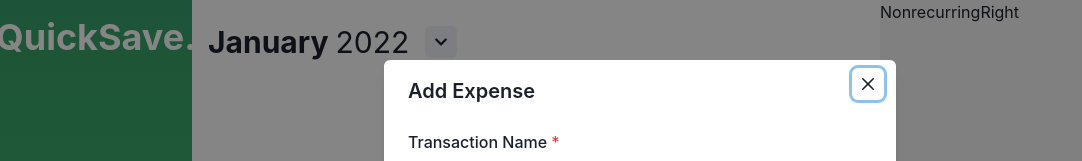
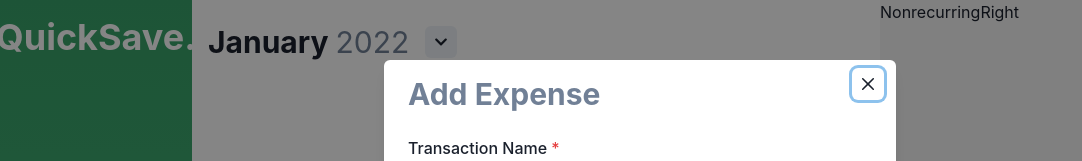
Before and after one commit to FrancisCalizo/quicksave, a Next.js app in the folder client/: page /dashboard/nonrecurring in a window 1280 px wide. Both pictures are taken after a click on the button "Add Expense". Shown: the top 161 px of the page, without its empty margins (0-1082 px from the left). Built offline with nearby package versions, Linux system fonts and the light colour scheme; no server answers.

Commit message:
feat: add success toast, reload data on success, clear form on modal close

```diff
--- a/client/components/Combobox.tsx
+++ b/client/components/Combobox.tsx
@@ -30,7 +30,8 @@ const ComboboxItem = React.forwardRef(({ itemIndex, highlightedIndex, ...props }
   return (
     <ListItem
       transition="background-color 220ms, color 220ms"
-      bg={isActive ? 'teal.100' : null}
+      bg={isActive ? 'green.400' : null}
+      color={isActive ? 'white' : 'black'}
       borderRadius={5}
       px={4}
       py={2}
--- a/client/pages/dashboard/nonrecurring/index.tsx
+++ b/client/pages/dashboard/nonrecurring/index.tsx
@@ -38,6 +38,7 @@ import {
   Input,
   InputLeftAddon,
   InputGroup,
+  useToast,
 } from '@chakra-ui/react';
 
 import Combobox from 'components/Combobox';
@@ -52,6 +53,8 @@ const emptyForm = {
 };
 
 export default function Nonrecurring() {
+  const toast = useToast();
+
   const {
     isOpen: isAddExpenseOpen,
     onOpen: onAddExpenseOpen,
@@ -105,16 +108,37 @@ export default function Nonrecurring() {
 
   const handleAddNewExpense = async () => {
     try {
-      const res = await axios.post('/createExpense', {
+      await axios.post('/createExpense', {
         amount: Number(formState.amount),
         date: formState.date,
         description: formState.transactionName,
         category: formState.category,
       });
 
-      console.log(res);
+      await getList(+format(date, 'M'), +format(date, 'yyyy'));
+
+      setFormState(emptyForm);
+      onAddExpenseClose();
+
+      toast({
+        title: 'Success!',
+        description: 'Expense was added successfully.',
+        status: 'success',
+        duration: 5000,
+        isClosable: true,
+        position: 'bottom-right',
+      });
     } catch (error) {
       console.error(error);
+
+      toast({
+        title: 'Oops!',
+        description: 'There was an error processing your request.',
+        status: 'error',
+        duration: 5000,
+        isClosable: true,
+        position: 'bottom-right',
+      });
     }
   };
 
@@ -157,7 +181,7 @@ export default function Nonrecurring() {
             onClick={() => setIsDatePickerOpen((isOpen) => !isOpen)}
           >
             {format(date, 'MMMM')}{' '}
-            <Text as="span" fontWeight="normal">
+            <Text as="span" fontWeight="normal" color="gray.500">
               {format(date, 'yyyy')}
             </Text>
           </Heading>
@@ -249,10 +273,22 @@ export default function Nonrecurring() {
       </Flex>
 
       {/* Add Expense Modal */}
-      <Modal isOpen={isAddExpenseOpen} onClose={onAddExpenseClose} size="lg" motionPreset="scale">
+      <Modal
+        isOpen={isAddExpenseOpen}
+        onClose={() => {
+          onAddExpenseClose();
+          setFormState(emptyForm);
+        }}
+        size="lg"
+        motionPreset="scale"
+      >
         <ModalOverlay />
         <ModalContent>
-          <ModalHeader borderTopRadius={5}>Add Expense</ModalHeader>
+          <ModalHeader borderTopRadius={5}>
+            <Heading size="lg" color="gray.500">
+              Add Expense
+            </Heading>
+          </ModalHeader>
           <ModalCloseButton />
           <ModalBody>
             <FormControl isRequired mb={4}>
@@ -310,7 +346,14 @@ export default function Nonrecurring() {
           </ModalBody>
 
           <ModalFooter borderTop="1px solid gainsboro">
-            <Button variant="outline" mr={3} onClick={onAddExpenseClose}>
+            <Button
+              variant="outline"
+              mr={3}
+              onClick={() => {
+                onAddExpenseClose();
+                setFormState(emptyForm);
+              }}
+            >
               Cancel
             </Button>
             <Button colorScheme="blue" onClick={handleAddNewExpense}>
```
